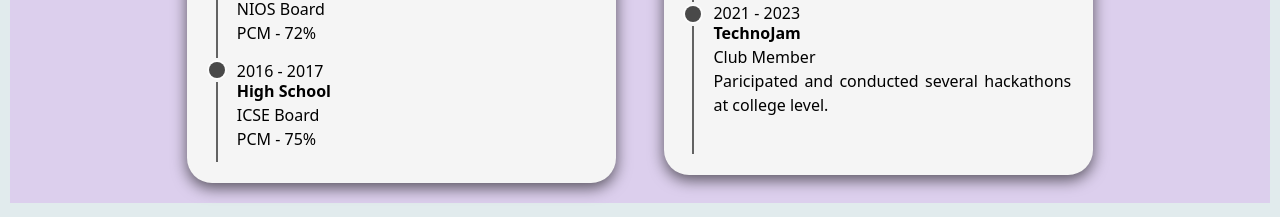
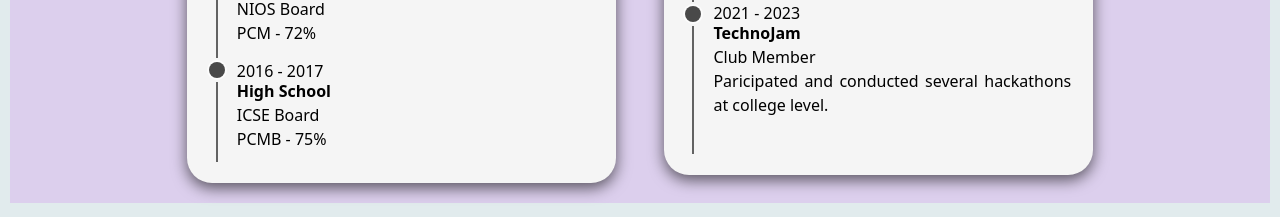
Before and after one commit to krish3742/portfolio, a React (Create React App) app: page / in a window 1280 px wide. Shown: the part 1240-1457 px from the top of the page. Built offline with nearby package versions, Linux system fonts and the light colour scheme.

Commit message:
Updated high school details

```diff
--- a/src/components/Experience.js
+++ b/src/components/Experience.js
@@ -35,7 +35,7 @@ function Experience(props) {
                                     <p className={Style.years}>2016 - 2017</p>
                                     <h4 className='font-bold min-w-full'>High School</h4>
                                     <p>ICSE Board</p>
-                                    <p>PCM - 75%</p>
+                                    <p>PCMB - 75%</p>
                                 </div>
                             </div>
                         </div>
```
